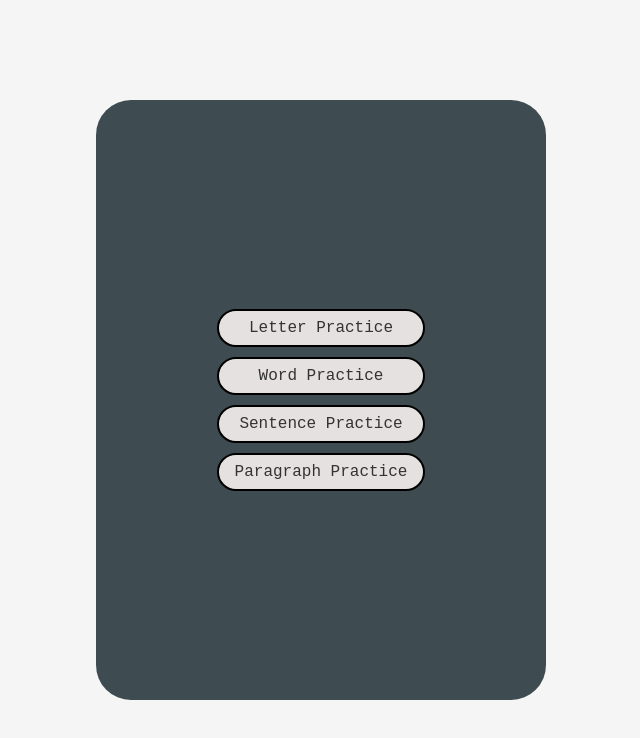
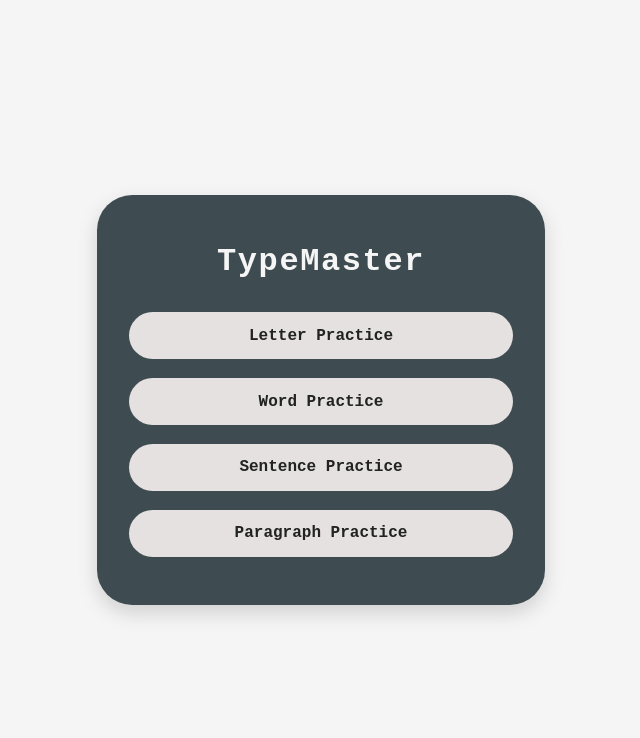
Before and after one commit to Hrushikesh-Kovi/Git-Test, a plain HTML site: page index.html in a window 1280 px wide. Shown: the whole page, without its empty margins (319-959 px from the left). Drawn offline with Linux system fonts and the light colour scheme.

Commit message:
Initilised Project

```diff
--- a/index.html
+++ b/index.html
@@ -1,15 +1,20 @@
 <!doctype html>
-<html>
-    <head>
-        <link rel="stylesheet" href="style.css">
-        <title>TypeMaster</title>
-    </head>
-    <body>
-        <div class="menu">
-            <div class="selector"><a href="#">Letter Practice</a></div>
-            <div class="selector"><a href="#">Word Practice</a></div>
-            <div class="selector"><a href="#">Sentence Practice</a></div>
-            <div class="selector"><a href="#">Paragraph Practice</a></div>
-        </div>
-    </body>
+<html lang="en">
+<head>
+    <meta charset="utf-8">
+    <meta name="viewport" content="width=device-width, initial-scale=1">
+    <title>TypeMaster | Main Menu</title>
+    <link rel="stylesheet" href="style.css">
+</head>
+<body>
+    <main class="menu">
+        <h1 class="logo">TypeMaster</h1>
+        <nav class="menu-grid">
+            <a class="selector" href="letter.html">Letter Practice</a>
+            <a class="selector" href="word.html">Word Practice</a>
+            <a class="selector" href="sentence.html">Sentence Practice</a>
+            <a class="selector" href="paragraph.html">Paragraph Practice</a>
+        </nav>
+    </main>
+</body>
 </html>
--- /dev/null
+++ b/practice.css
@@ -0,0 +1,81 @@
+body {
+    display:flex;
+    justify-content:center;
+    align-items:center;
+    min-height:100vh;
+    background:#f5f5f5;
+    font-family:system-ui,Roboto,Arial,sans-serif;
+}
+
+.container {
+    max-width:960px;
+    width:92%;
+    background:#fff;
+    border-radius:1.5rem;
+    box-shadow:0 6px 18px rgba(0,0,0,.12);
+    display:grid;
+    grid-template-columns:2fr 1fr;
+    overflow:hidden;
+}
+
+.left {
+    padding:2rem;
+    display:flex;
+    flex-direction:column;
+    gap:1.5rem;
+}
+
+#display {
+    font-size:clamp(2rem,4vw,3rem);
+    word-break:break-word;
+    min-height:3.5rem;
+}
+
+input[type="text"] {
+    width:100%;
+    padding:.8rem 1rem;
+    font-size:1rem;
+    border:2px solid #ccc;
+    border-radius:.5rem;
+}
+
+.right {
+    background:#3e4b50;
+    color:#fff;
+    padding:2rem;
+    display:flex;
+    flex-direction:column;
+    gap:1rem;
+}
+
+.mode {
+    display:flex;
+    align-items:center;
+    gap:.6rem;
+    font-size:.95rem;
+}
+
+#customBox {
+    display:none;
+    gap:.4rem;
+    align-items:center;
+}
+
+button {
+    margin-top:auto;
+    padding:.8rem 1rem;
+    border:none;
+    border-radius:.6rem;
+    background:#ffde7a;
+    font-weight:600;
+    cursor:pointer;
+}
+
+button:hover {
+    filter:brightness(1.05);
+}
+
+#timer {
+    font-weight:700;
+    font-size:1.25rem;
+}
--- a/style.css
+++ b/style.css
@@ -1,41 +1,55 @@
+* {
+    box-sizing:border-box;
+    margin:0;
+    padding:0;
+    font-family:"Courier New",monospace;
+}
+
 body {
-    margin: 0%;
-    padding: 0%;
-    height: 100vh;
-    display: flex;
-    flex-direction: column;
-    justify-content: center;
-    align-items: center;
-    background-color:#f5f5f5;
+    display:flex;
+    justify-content:center;
+    align-items:center;
+    min-height:100vh;
+    background:#f5f5f5;
 }
 
 .menu {
-    height: 600px;
-    width: 450px;
-    background-color: #3e4b50;
-    border-radius: 35px;
-    display: flex;
-    flex-direction: column;
-    justify-content: center;
-    align-items: center;
+    width:clamp(18rem,55vw,28rem);
+    background:#3e4b50;
+    border-radius:2.2rem;
+    padding:3rem 2rem;
+    display:flex;
+    flex-direction:column;
+    gap:2rem;
+    align-items:center;
+    box-shadow:0 8px 20px rgba(0,0,0,.15);
 }
 
-.selector a {
-    text-decoration: none;
-    color: #333;
+.logo {
+    color:#f5f5f5;
+    font-size:2rem;
+    letter-spacing:.05em;
+}
+
+.menu-grid {
+    width:100%;
+    display:grid;
+    gap:1.2rem;
 }
 
 .selector {
-    padding: 2px;
-    border: 2px solid black;
-    border-radius: 35px;
-    width: 200px;
-    height: 30px;
-    display: flex;
-    flex-direction: column;
-    justify-content: center;
-    align-items: center;
-    margin: 5px;
-    background-color: rgb(229, 225, 225);
-    font-family: 'Courier New', Courier, monospace;
+    display:block;
+    text-decoration:none;
+    text-align:center;
+    padding:.9rem 1rem;
+    border-radius:2rem;
+    background:#e5e1e1;
+    color:#222;
+    font-weight:600;
+    transition:transform .15s ease,background .2s;
 }
+
+.selector:hover {
+    background:#ffde7a;
+    transform:translateY(-3px);
+}
```
Also changed, not shown: letter.html (added, +31 -0 lines), letter.js (added, +53 -0 lines), script.js (deleted).
